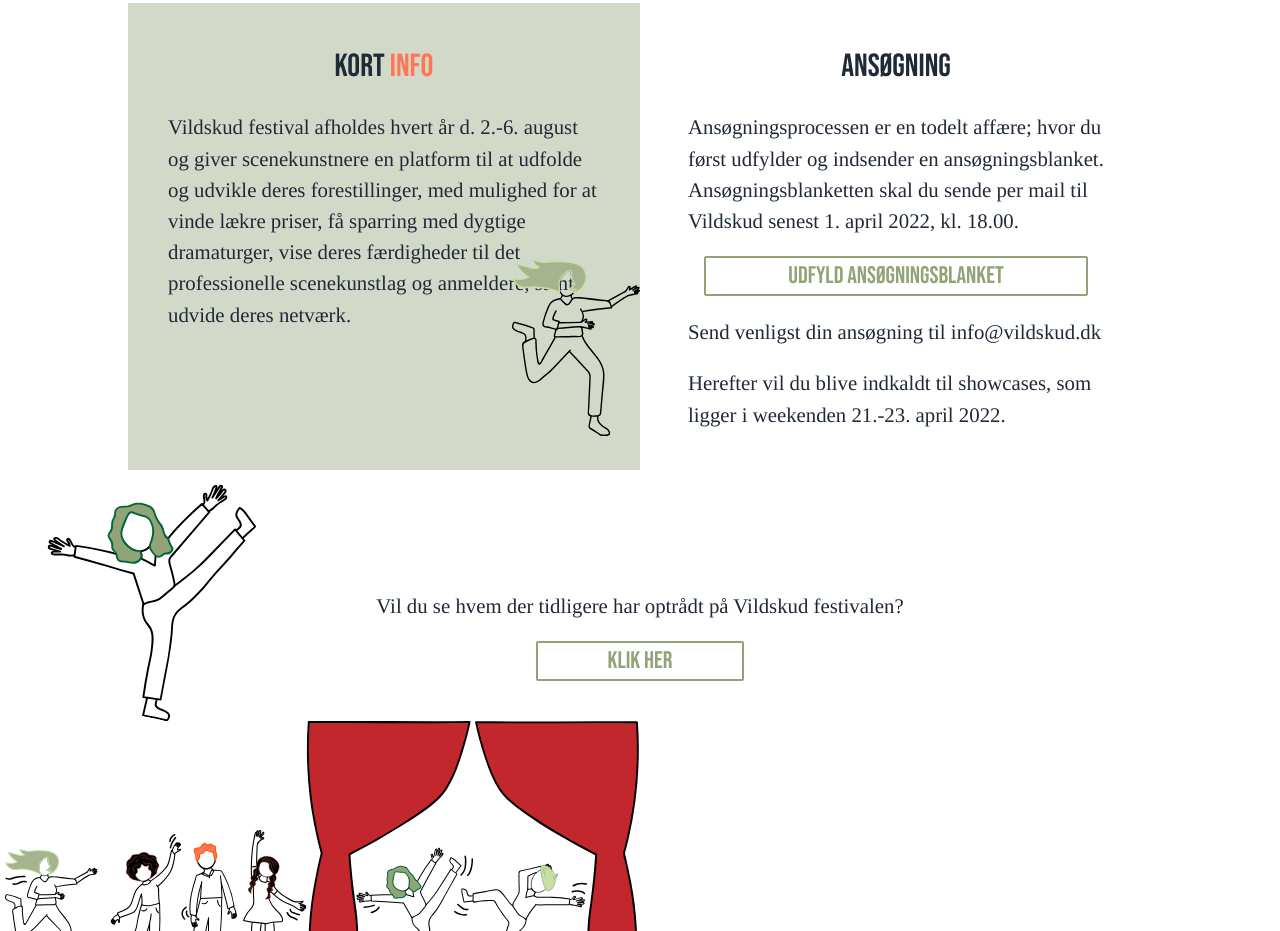
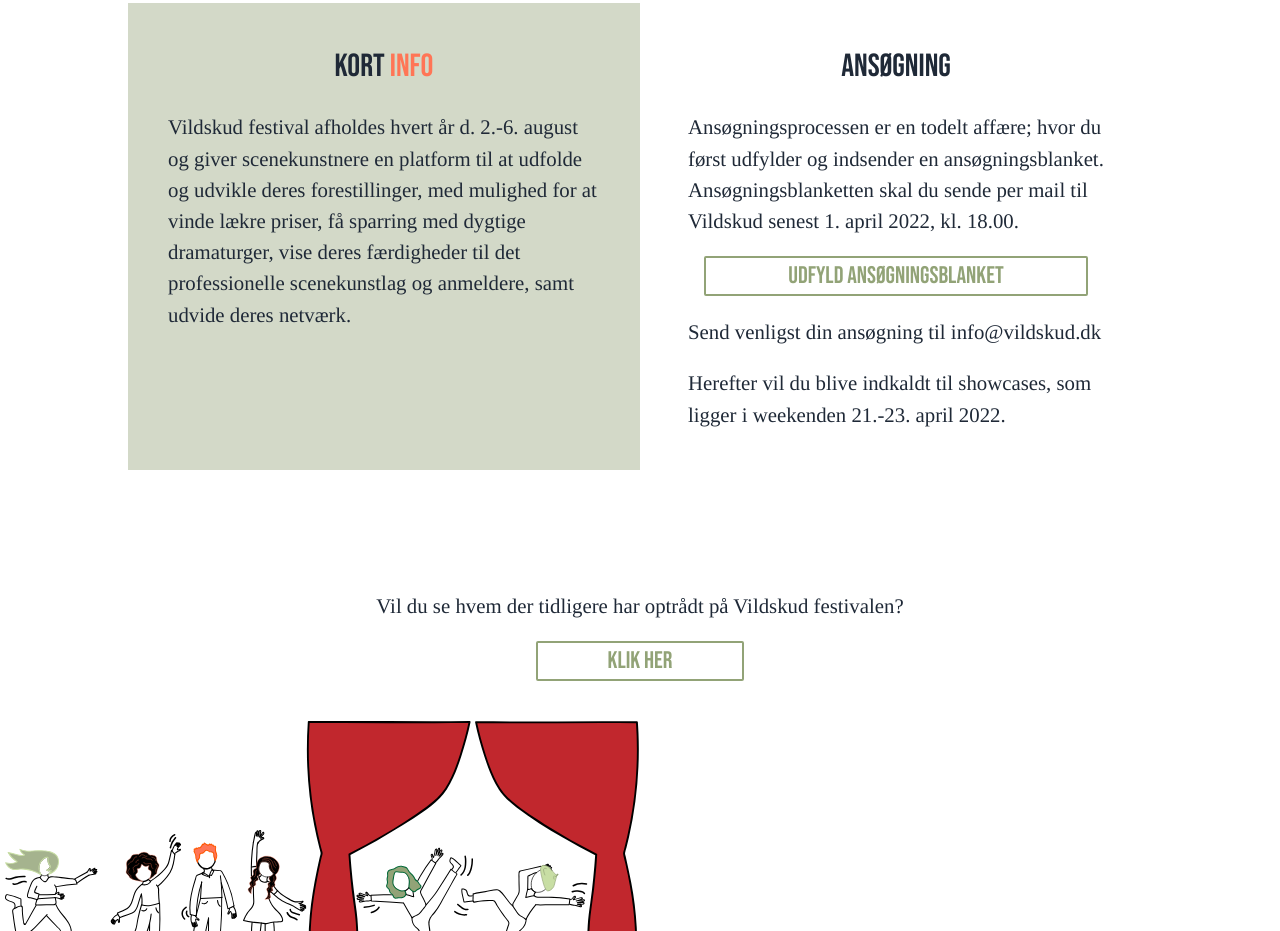
Before and after one commit to mart1c05/vildskud_festival, a website built with Vite: page src/line_up.html in a window 1280 px wide. Shown: the part 758-1689 px from the top of the page. Built offline with nearby package versions, Linux system fonts and the light colour scheme.

Commit message:
illustrationer

```diff
--- a/src/line_up.html
+++ b/src/line_up.html
@@ -245,15 +245,7 @@
                 Kort <span class="text-orange"> Info</span>
               </h3>
             </div>
-            <!-- LILLE ILLUSTRATION START -->
-            <div>
-              <img
-                class="absolute left-96 top-10 w-2/12 lg:top-64 lg:left-96 lg:w-3/12"
-                src="Dame_2.svg"
-                alt=""
-              />
-            </div>
-            <!-- LILLE ILLUSTRATION SLUT -->
+
             <div>
               <p class="text-brodtekst_mobil lg:text-brodtekst_web">
                 Vildskud festival afholdes hvert år d. 2.-6. august og giver
@@ -305,15 +297,6 @@
       <!-- SLUT SEKTION -->
       <section class="">
         <article class="p-10">
-          <!-- LILLE ILLUSTRATION START -->
-          <div class="relative">
-            <img
-              class="absolute -top-10 w-3/12 rotate-12 lg:-top-20 lg:w-2/12"
-              src="Dame_1.svg"
-              alt=""
-            />
-          </div>
-          <!-- LILLE ILLUSTRATION SLUT -->
           <div class="mx-auto w-1/2">
             <p
               class="pt-10 text-brodtekst_mobil lg:text-center lg:text-brodtekst_web"
```
